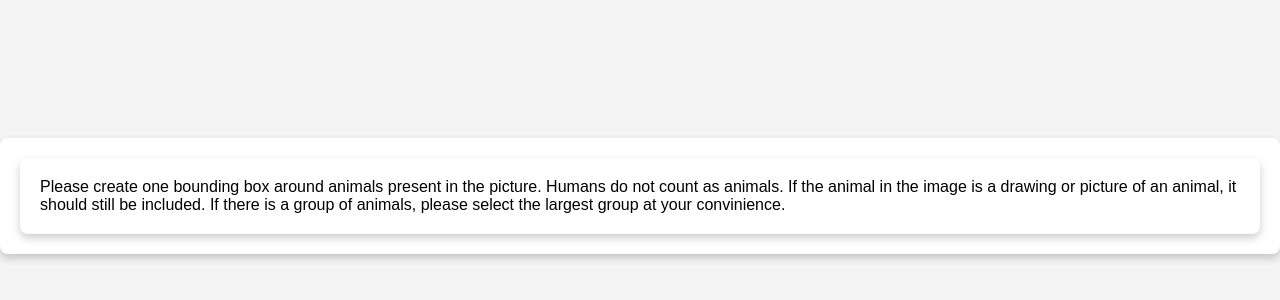
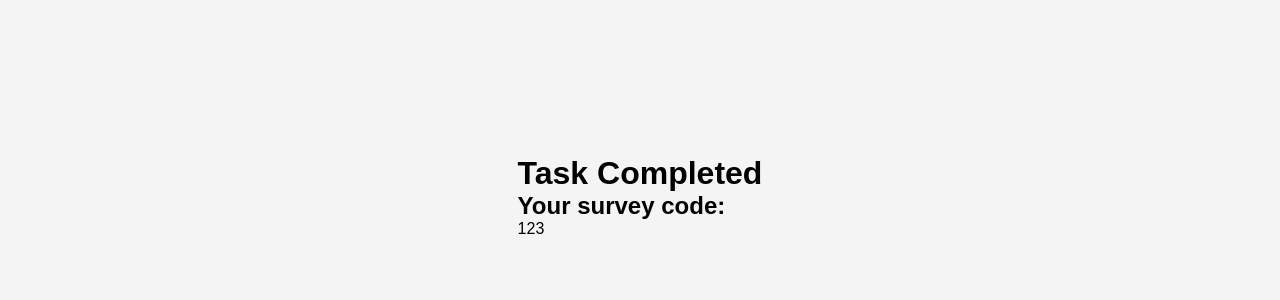
Before and after one commit to Kazusakamotoo/turkFrontend, a React (Create React App) app: page /completion in a window 1280 px wide. Shown: the part 204-504 px from the top of the page. Built offline with nearby package versions, Linux system fonts and the light colour scheme; no server answers.

Commit message:
fixed landing page and added router-dom

```diff
--- a/package.json
+++ b/package.json
@@ -6,6 +6,7 @@
     "cra-template": "1.2.0",
     "react": "^19.0.0",
     "react-dom": "^19.0.0",
+    "react-router-dom": "^7.1.5",
     "react-scripts": "^5.0.1",
     "web-vitals": "^4.2.4"
   },
--- a/src/App.js
+++ b/src/App.js
@@ -1,12 +1,16 @@
 import React from "react";
+import { BrowserRouter as Router, Route, Routes } from "react-router-dom";
 import BoundingBoxAnnotation from "./components/BoundingBoxAnnotation";
-import "./App.css";
+import CompletionPage from "./components/CompletionPage";
 
 function App() {
   return (
-    <div className="annotation-container">
-      <BoundingBoxAnnotation />
-    </div>
+    <Router>
+      <Routes>
+        <Route path="/" element={<BoundingBoxAnnotation />} />
+        <Route path="/completion" element={<CompletionPage />} />
+      </Routes>
+    </Router>
   );
 }
 
--- a/src/components/BoundingBoxAnnotation.jsx
+++ b/src/components/BoundingBoxAnnotation.jsx
@@ -1,4 +1,5 @@
 import React, { useState, useEffect, useRef } from "react";
+import { useNavigate } from "react-router-dom";
 import "../App.css";
 
 const API_URL = "https://turkbackend.onrender.com";
@@ -11,6 +12,8 @@ const BoundingBoxAnnotation = () => {
   const [workerId, setWorkerId] = useState("worker_123");
   const [currentBox, setCurrentBox] = useState(null);
   const [selectedImageIndex, setSelectedImageIndex] = useState(0);
+
+  const navigate = useNavigate();
 
   const startX = useRef(0);
   const startY = useRef(0);
@@ -96,7 +99,10 @@ const handleMouseUp = () => {
   const handleSubmit = async () => {
     const annotationData = {
       worker_id: workerId,
-      annotations: imageIds.map((id, index) => ({ image_id: id, bounding_boxes: boundingBoxes[index] })),
+      annotations: imageIds.map((id, index) => ({
+        image_id: id,
+        bounding_boxes: boundingBoxes[index] || [],
+      })),
     };
 
     const response = await fetch(`${API_URL}/api/submit`, {
@@ -106,7 +112,8 @@ const handleMouseUp = () => {
     });
 
     const result = await response.json();
-    alert(result.message + " Survey Code is 123" || "Error submitting annotation");
+
+    navigate(`/completion`);
   };
 
   return (
--- /dev/null
+++ b/src/components/CompletionPage.jsx
@@ -0,0 +1,14 @@
+import React from "react";
+
+const COMPLETION_CODE = "123";
+const CompletionPage = () => {
+  return (
+    <div className="completion-container">
+      <h1>Task Completed</h1>
+      <h2>Your survey code:</h2>
+      <p className="completion-code">{COMPLETION_CODE}</p>
+    </div>
+  );
+};
+
+export default CompletionPage;
```
Also changed, not shown: 1 other file (tests, documents, lock files or other folders).
